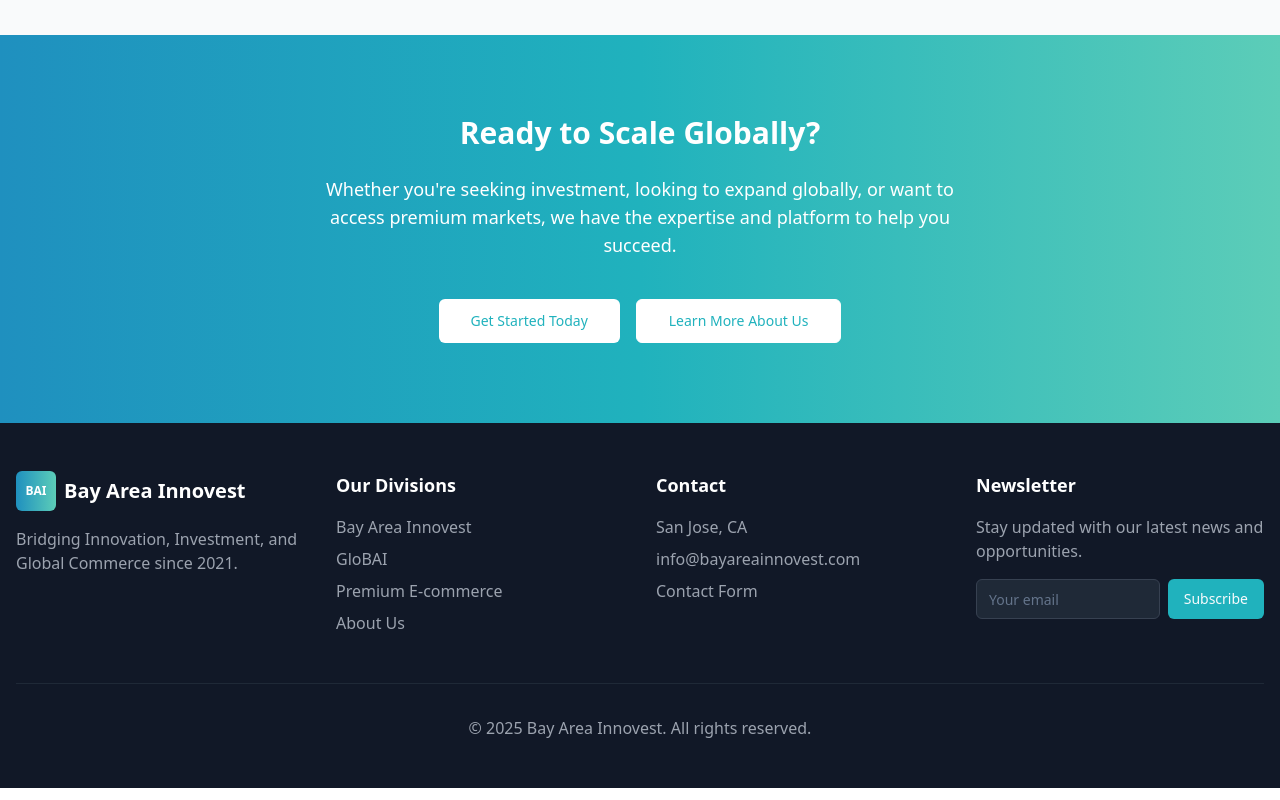
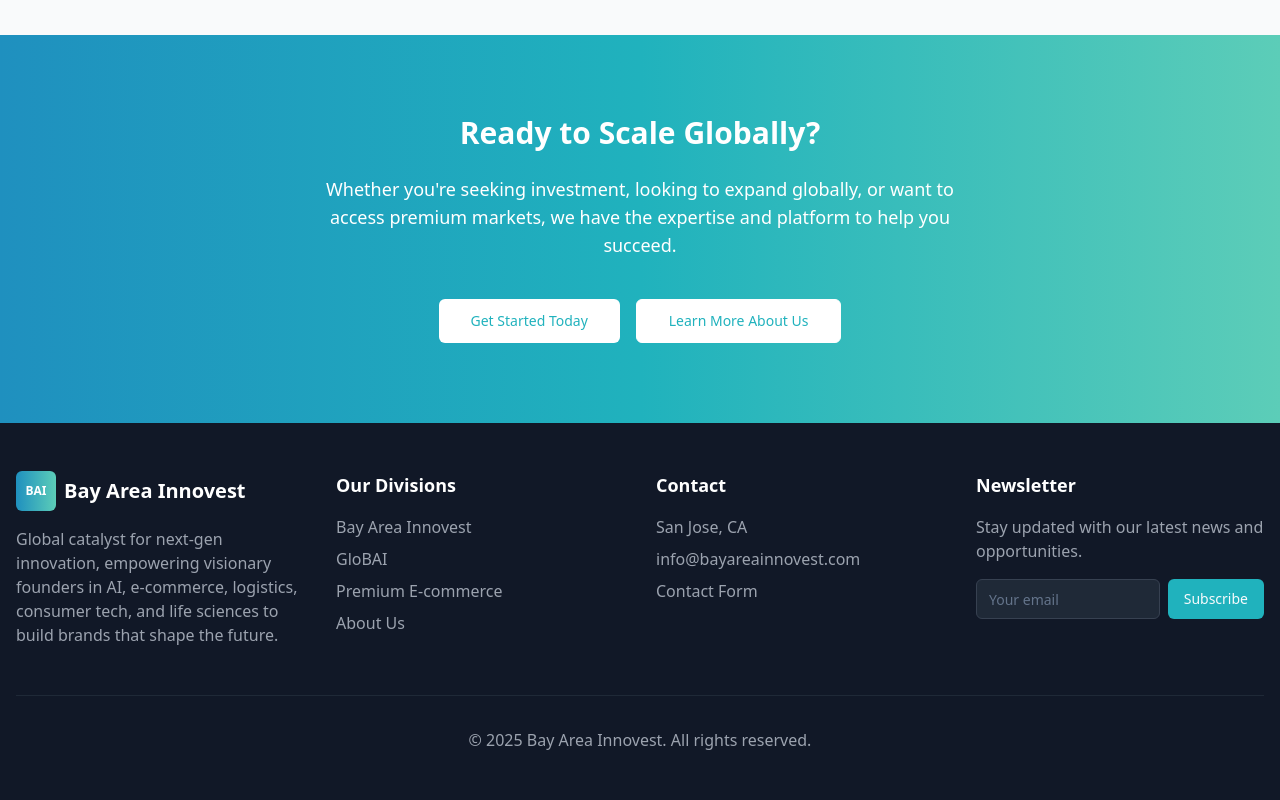
Before and after one commit to mengfeiz/bayareainnovest, a Next.js app: page / in a window 1280 px wide. Shown: the part 3210-4010 px from the top of the page. Built offline with nearby package versions, Linux system fonts and the light colour scheme.

Commit message:
update footer

```diff
--- a/components/site-footer.tsx
+++ b/components/site-footer.tsx
@@ -14,7 +14,7 @@ export function SiteFooter() {
               </div>
               <span className="text-xl font-bold">Bay Area Innovest</span>
             </Link>
-            <p className="mt-4 text-gray-400">Bridging Innovation, Investment, and Global Commerce since 2021.</p>
+            <p className="mt-4 text-gray-400">Global catalyst for next-gen innovation, empowering visionary founders in AI, e-commerce, logistics, consumer tech, and life sciences to build brands that shape the future.</p>
           </div>
 
           <div>
```
